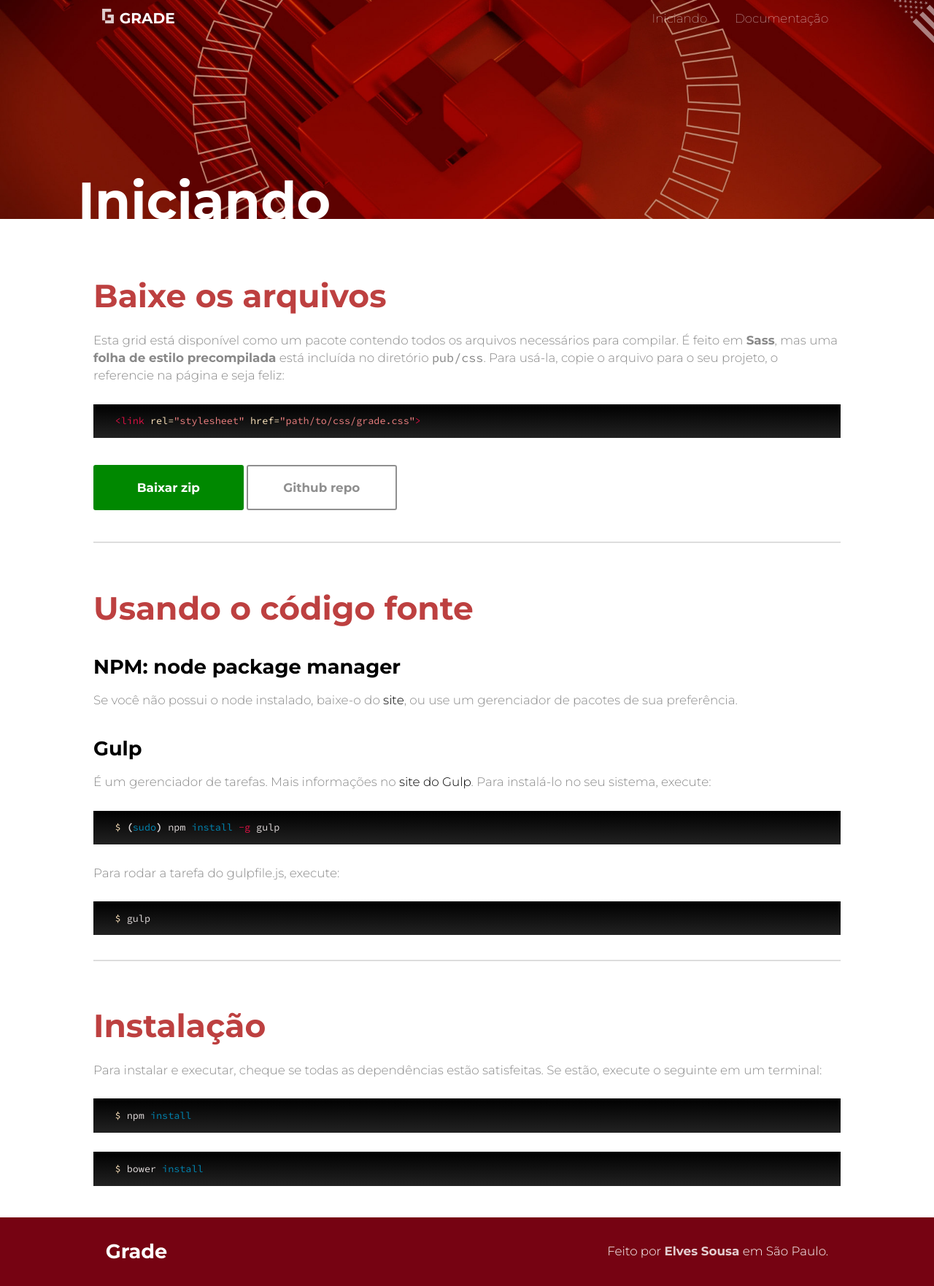
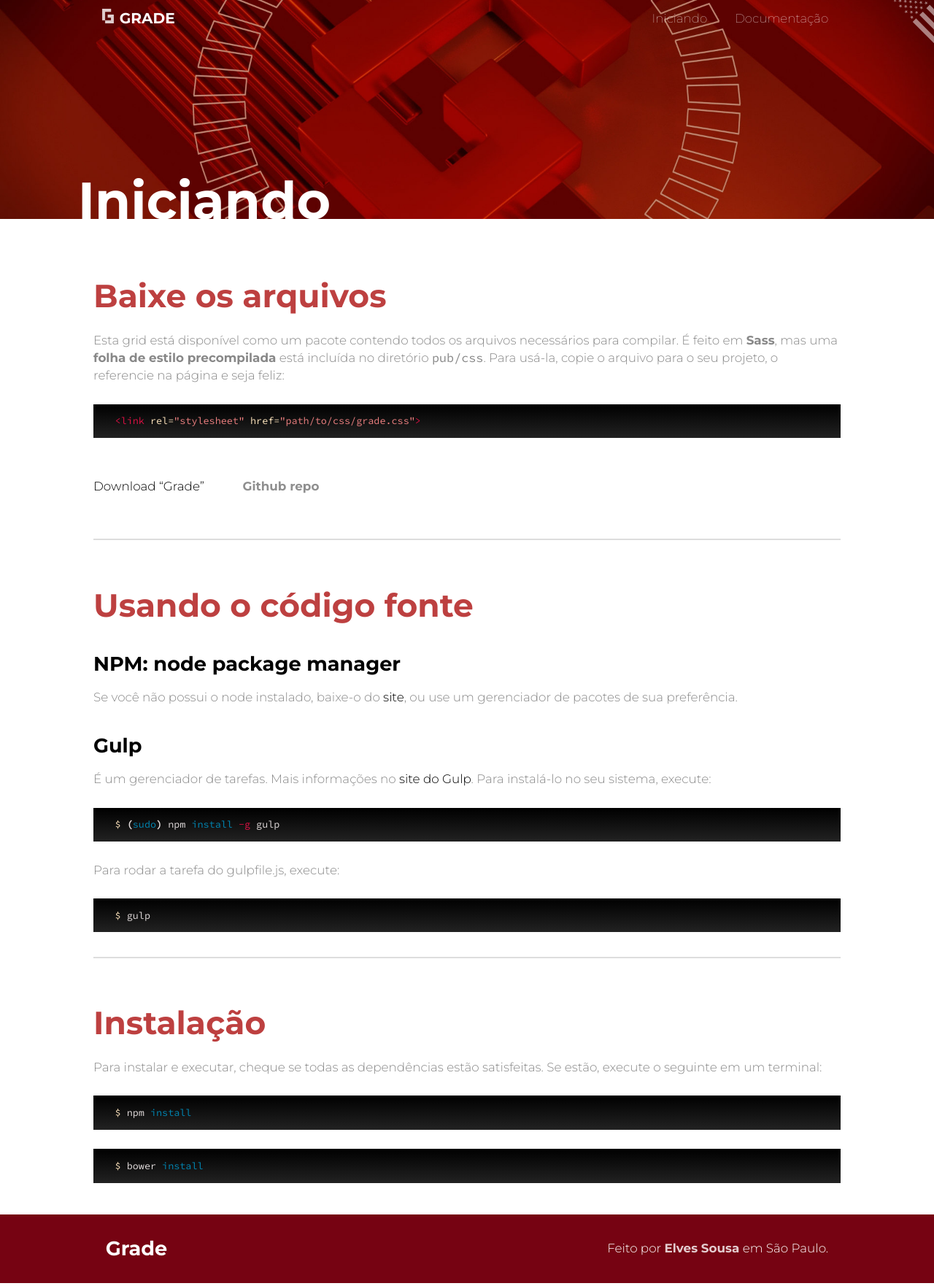
Before and after one commit to elvessousa/grade, a Jekyll site: the page built from pt/download.md, in a window 1280 px wide. Shown: the whole page at 73% size. Built offline with Jekyll 4.4.1, drawn with Linux system fonts in a browser that asks for light colours.

Commit message:
Gumroad link.

```diff
--- a/_sass/_type.sass
+++ b/_sass/_type.sass
@@ -57,7 +57,7 @@ a
 
   &[href$='/grade']
     background: transparent
-    border: 2px solid $dark-border
+    border: 0
     border-radius: 3px
     color: $dark-border
     display: inline-block
--- a/pt/download.md
+++ b/pt/download.md
@@ -15,8 +15,9 @@ Para usá-la, copie o arquivo para o seu projeto, o referencie na página e seja
   <link rel="stylesheet" href="path/to/css/grade.css">
 {% endhighlight %}
 
-
-[**Baixar zip**](https://github.com/elvessousa/grade/archive/master.zip)
+<script src="https://gumroad.com/js/gumroad.js"></script>
+<a class="gumroad-button" href="https://gum.co/grade-css-grid" target="_blank">Download "Grade"</a>
+<!-- [**Baixar zip**](https://github.com/elvessousa/grade/archive/master.zip) -->
 [**Github repo**](https://github.com/elvessousa/grade)
 
 ---
```
Also changed, not shown: en/download.md (+2 -1 lines).
